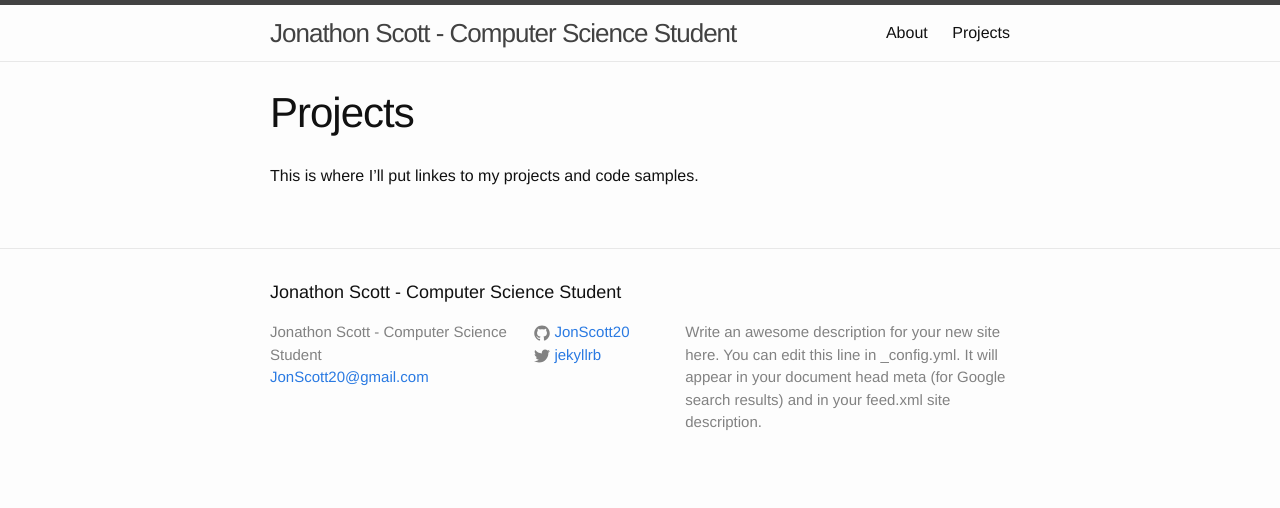
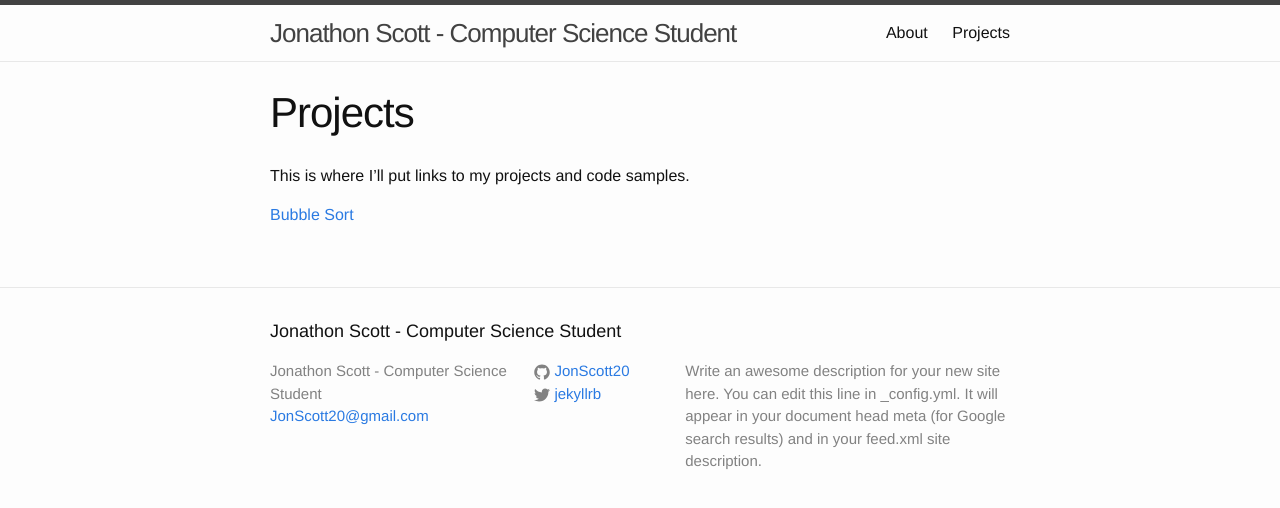
Before and after one commit to JonScott20/JonScott20.github.io, a Jekyll site: the page built from projects.md, in a window 1280 px wide. Shown: the top 508 px of the page. Built offline with Jekyll 4.4.1, drawn with Linux system fonts in a browser that asks for light colours.

Commit message:
Linking to BubbleSort

```diff
--- a/projects.md
+++ b/projects.md
@@ -4,4 +4,6 @@ title: Projects
 permalink: /projects/
 ---
 
-This is where I'll put linkes to my projects and code samples.
+This is where I'll put links to my projects and code samples.
+
+[Bubble Sort](https://jonscott20/Bubble_Sort/BubbleSort)
```
